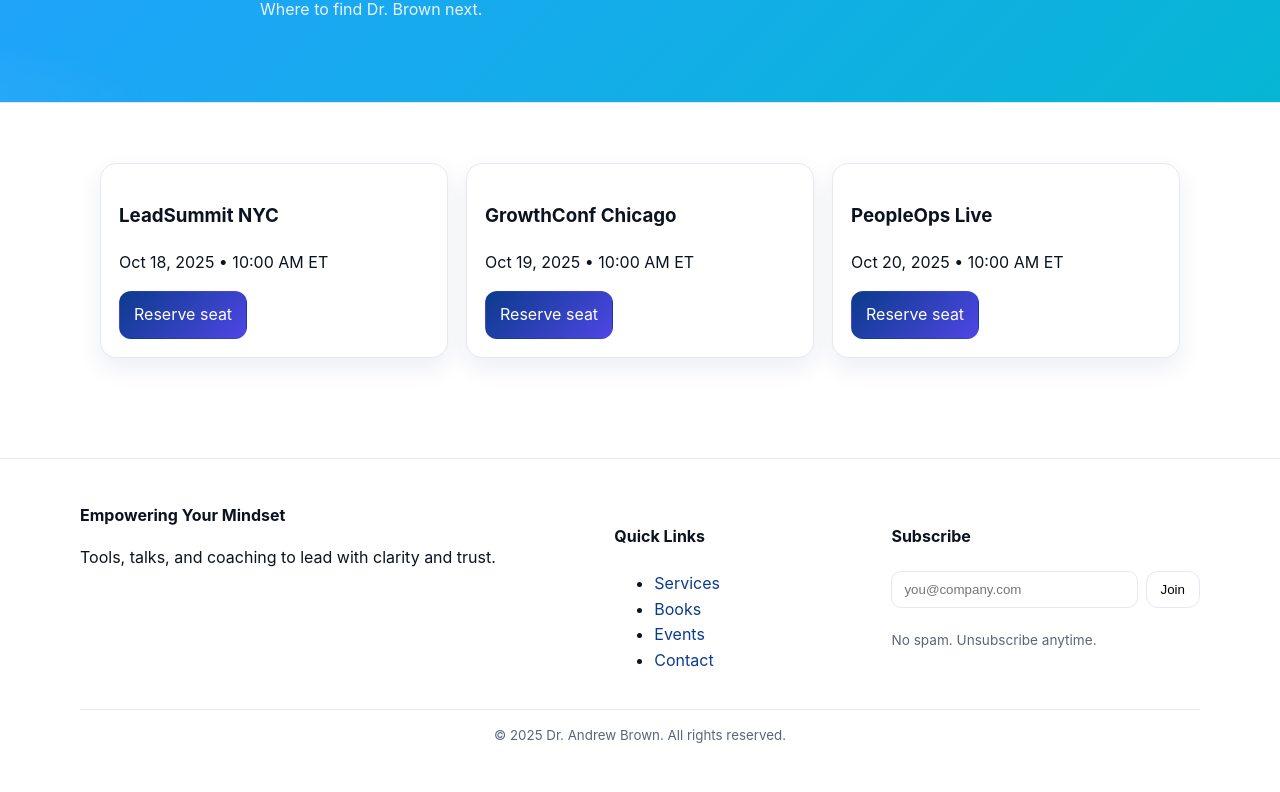
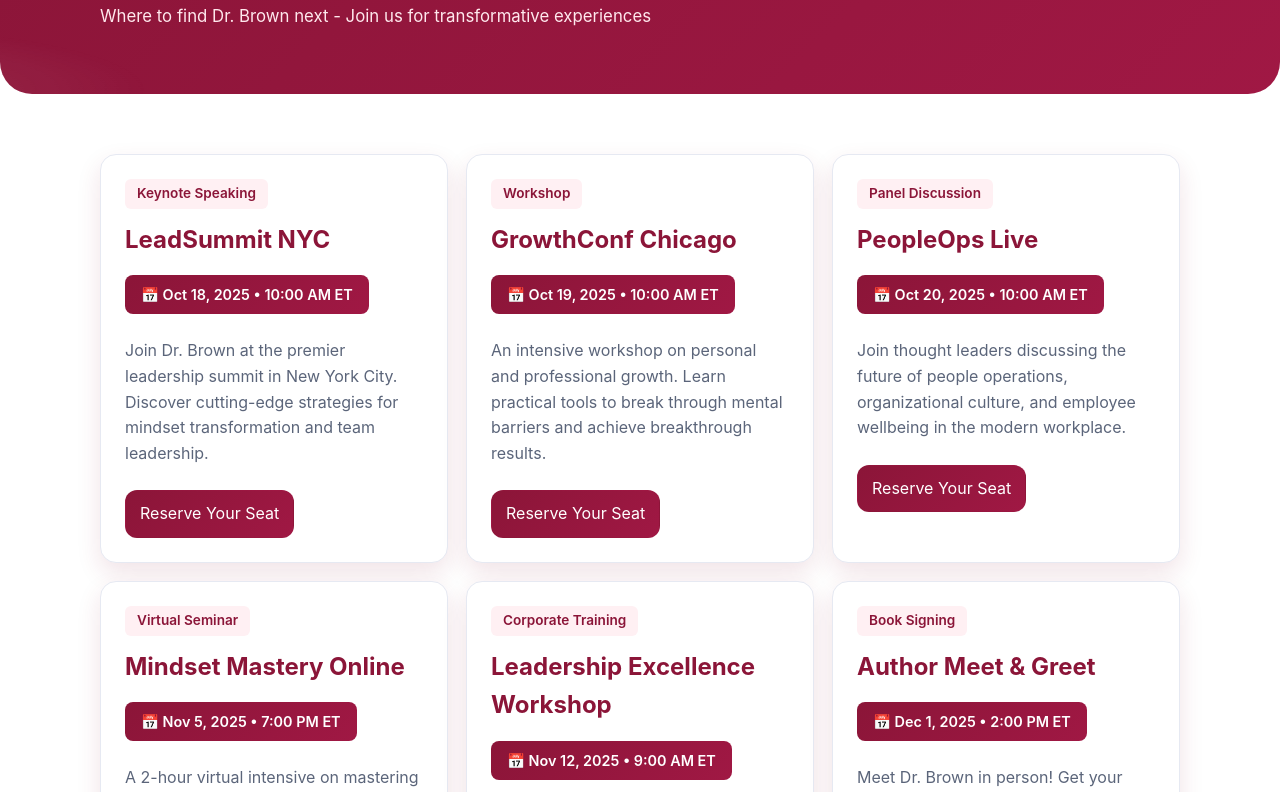
Before and after one commit to star11293/NEw-Wbesite-finale, a plain HTML site: page events.html in a window 1280 px wide. Shown: the part 214-1006 px from the top of the page. Before the commit the page ends 974 px from the top, so only its background shows below. Drawn offline with Linux system fonts and the light colour scheme.

Commit message:
Update events.html

```diff
--- a/events.html
+++ b/events.html
@@ -1,86 +1,285 @@
-<!doctype html><html lang="en"><head>
-<meta charset="utf-8"><meta name="viewport" content="width=device-width, initial-scale=1">
+<!doctype html>
+<html lang="en">
+<head>
+<meta charset="utf-8">
+<meta name="viewport" content="width=device-width, initial-scale=1">
 <title>Events • Empowering Your Mindset</title>
-<style>:root{--bg:#ffffff;--text:#0b1220;--muted:#5b657a;--brand:#0b3b8c;--brand-2:#4f46e5;--border:#e6e9f2;--shadow:0 10px 25px rgba(12,36,99,.08);--accent-start:#0b3b8c;--accent-end:#4f46e5}
-.page-about{--accent-start:#0f9fb3;--accent-end:#1e5bd7}.page-services{--accent-start:#d19c00;--accent-end:#f59e0b}.page-books{--accent-start:#6d28d9;--accent-end:#1d4ed8}.page-events{--accent-start:#22a2ff;--accent-end:#06b6d4}.page-contact{--accent-start:#10b981;--accent-end:#2563eb}
-*{box-sizing:border-box}html,body{margin:0;padding:0}body{font-family:Inter,system-ui,-apple-system,Segoe UI,Roboto,Arial,sans-serif;color:var(--text);background:var(--bg);line-height:1.6}
-a{color:var(--brand);text-decoration:none}a:hover{text-decoration:underline}.container{max-width:1120px;margin-inline:auto;padding:0 20px}.sr-only{position:absolute;width:1px;height:1px;overflow:hidden;clip:rect(0 0 0 0);white-space:nowrap}
-.site-header{position:sticky;top:0;backdrop-filter:saturate(160%) blur(8px);border-bottom:1px solid var(--border);z-index:50;background:rgba(255,255,255,.85)}.header-inner{display:flex;align-items:center;justify-content:space-between;padding:12px 0}
-.brand{display:flex;align-items:center;gap:10px;font-weight:900;color:var(--text)}.brand-text{font-weight:900}.site-nav ul{display:flex;align-items:center;gap:12px;list-style:none;margin:0;padding:0}
-.site-nav a{display:inline-block;padding:8px 12px;border-radius:10px}.site-nav a:hover{background:#f5f7ff;text-decoration:none}.nav-toggle{display:none;background:none;border:0;cursor:pointer;line-height:0}
+<style>
+:root{
+  --bg:#ffffff;
+  --text:#0b1220;
+  --muted:#5b657a;
+  --brand:#8B1538;
+  --brand-2:#a01844;
+  --border:#e6e9f2;
+  --shadow:0 10px 25px rgba(139,21,56,.12);
+  --accent-start:#8B1538;
+  --accent-end:#a01844;
+}
+
+*{box-sizing:border-box}
+html,body{margin:0;padding:0}
+body{
+  font-family:Inter,system-ui,-apple-system,Segoe UI,Roboto,Arial,sans-serif;
+  color:var(--text);
+  background:var(--bg);
+  line-height:1.6;
+}
+
+a{color:var(--brand);text-decoration:none}
+a:hover{text-decoration:underline}
+.container{max-width:1120px;margin-inline:auto;padding:0 20px}
+
+.site-header{
+  position:sticky;
+  top:0;
+  backdrop-filter:saturate(160%) blur(8px);
+  border-bottom:1px solid var(--border);
+  z-index:50;
+  background:rgba(255,255,255,.85);
+}
+.header-inner{display:flex;align-items:center;justify-content:space-between;padding:12px 0}
+.brand{display:flex;align-items:center;gap:10px;font-weight:900;color:var(--text)}
+.brand-text{
+  font-weight:900;
+  background:linear-gradient(90deg,var(--accent-start),var(--accent-end));
+  -webkit-background-clip:text;
+  background-clip:text;
+  color:transparent;
+}
+
+.site-nav ul{display:flex;align-items:center;gap:12px;list-style:none;margin:0;padding:0}
+.site-nav a{display:inline-block;padding:8px 12px;border-radius:10px;transition:all 0.2s}
+.site-nav a:hover{background:#fff0f3;text-decoration:none;color:var(--brand)}
+.nav-toggle{display:none;background:none;border:0;cursor:pointer;line-height:0}
 .nav-toggle .bar{display:block;width:24px;height:2px;background:#111;margin:5px 0;border-radius:2px}
-@media (max-width:900px){.site-nav ul{position:absolute;right:16px;top:60px;background:#fff;border:1px solid var(--border);border-radius:16px;box-shadow:var(--shadow);padding:10px;display:none;flex-direction:column;align-items:flex-start;width:260px}.site-nav ul.open{display:flex}.nav-toggle{display:inline-flex}}
-.btn{display:inline-flex;align-items:center;justify-content:center;gap:8px;border:1px solid var(--border);background:#fff;padding:10px 14px;border-radius:12px;cursor:pointer;transition:transform .08s ease,background .15s,box-shadow .15s}
-.btn:hover{transform:translateY(-1px);box-shadow:0 10px 18px rgba(12,36,99,.10)}.btn-primary{background:linear-gradient(135deg,var(--brand),var(--brand-2));color:#fff;border-color:transparent}.btn-invert{background:#fff;color:var(--brand);border-color:transparent}.btn-ghost{background:transparent;border-color:transparent}.btn-outline{background:transparent;border-color:var(--border)}
-.btn:focus-visible{outline:2px solid var(--brand);outline-offset:2px}
-.hero{color:#fff;padding:64px 0;border-bottom-left-radius:32px;border-bottom-right-radius:32px;position:relative;overflow:hidden;background:linear-gradient(135deg,var(--accent-start),var(--accent-end))}
-.hero::before{content:"";position:absolute;inset:-30%;background:radial-gradient(40% 40% at 70% 20%,rgba(255,255,255,.18),transparent 60%),radial-gradient(30% 30% at 10% 80%,rgba(255,255,255,.12),transparent 60%);animation:drift 18s ease-in-out infinite alternate;transform:translate3d(0,var(--parallax,0px),0)}
-@keyframes drift{0%{opacity:.9;transform:translate3d(-2%,var(--parallax,0px),0)}100%{opacity:.9;transform:translate3d(2%,var(--parallax,0px),0)}}
-.hero-grid{display:grid;grid-template-columns:1.2fr .8fr;gap:32px;align-items:center}.hero h1{line-height:1.1;margin:8px 0 6px;font-size:clamp(32px,5vw,56px)}.hero p{max-width:56ch;color:#eef3ff}
-.cta-row{display:flex;flex-wrap:wrap;gap:10px;margin:16px 0 6px}.stats{display:grid;grid-template-columns:repeat(3,1fr);gap:18px;margin-top:18px}.stat{background:rgba(255,255,255,.12);border:1px solid rgba(255,255,255,.25);padding:14px;border-radius:16px;text-align:center}.counter{font-weight:900;font-size:clamp(28px,4vw,42px)}
-.hero-media{min-height:260px;border-radius:20px;border:1px solid rgba(255,255,255,.35);background:rgba(0,0,0,.15);display:grid;place-items:center}.play{display:inline-flex;gap:8px;align-items:center;color:#fff;background:transparent;border:1px solid rgba(255,255,255,.4);padding:10px 14px;border-radius:12px}
-.section{padding:60px 0}.section.alt{background:#f9fbff}.section-head{margin-bottom:20px;display:flex;align-items:center;gap:10px}.section h2{font-size:clamp(22px,3.2vw,34px);margin:0 0 6px}
-.cards-3{display:grid;grid-template-columns:repeat(3,1fr);gap:18px}.card{background:#fff;border:1px solid var(--border);border-radius:16px;box-shadow:var(--shadow);padding:18px;transition:transform .18s ease,box-shadow .18s}.card:hover{transform:translateY(-2px);box-shadow:0 16px 36px rgba(12,36,99,.14)}
-.media-card{display:grid;grid-template-columns:120px 1fr;gap:14px}.book-cover{background:linear-gradient(135deg,#e8ecff,#f9fbff);border:1px solid var(--border);border-radius:10px;aspect-ratio:3/4}
-.testimonial{max-width:760px;margin:0 auto;text-align:center}.testimonial blockquote{font-size:clamp(18px,2.6vw,26px);font-weight:700}.author{color:var(--muted);margin-top:6px}.dots{display:flex;gap:8px;justify-content:center;margin-top:12px}.dots button{width:8px;height:8px;border-radius:999px;border:0;background:#d7dcf0;cursor:pointer}.dots button[aria-selected="true"]{background:var(--brand)}
-.grid-2{display:grid;grid-template-columns:1fr 1fr;gap:18px}.stack label{display:grid;gap:6px;margin:8px 0}.stack input,.stack textarea{border:1px solid var(--border);border-radius:10px;padding:10px 12px;font:inherit;width:100%}.muted{color:var(--muted)}.small{font-size:.85rem}.quiz label{display:flex;gap:8px;margin:8px 0}.quiz-result{margin-top:12px;padding:12px;border:1px dashed var(--border);border-radius:12px;min-height:40px}
-.lead-magnet{position:fixed;inset:0;display:grid;place-items:center;background:rgba(0,0,0,.55)}.lead-dialog{background:#fff;border-radius:16px;padding:20px;max-width:620px;width:92%;box-shadow:var(--shadow);opacity:0;transform:translateY(8px);transition:opacity .2s ease,transform .2s ease}.lead-magnet[data-open="true"] .lead-dialog{opacity:1;transform:translateY(0)}.lead-head{display:flex;align-items:center;justify-content:space-between}.close{background:transparent;border:0;font-size:18px;cursor:pointer}
-.page-hero{padding:64px 0;background:linear-gradient(135deg,var(--accent-start),var(--accent-end));border-bottom:1px solid var(--border);color:#fff;position:relative;overflow:hidden}.page-hero::before{content:"";position:absolute;inset:-30%;background:radial-gradient(40% 40% at 70% 20%,rgba(255,255,255,.16),transparent 60%),radial-gradient(30% 30% at 10% 80%,rgba(255,255,255,.10),transparent 60%);animation:drift 18s ease-in-out infinite alternate;transform:translate3d(0,var(--parallax,0px),0)}.page-hero .lead{color:#eef3ff}.narrow{max-width:800px}
-.reveal{opacity:0;transform:translateY(10px);transition:opacity .4s ease,transform .4s ease}.reveal.visible{opacity:1;transform:translateY(0)}
-.site-footer{border-top:1px solid var(--border);padding:24px 0 0;margin-top:40px;background:#fff}.footer-grid{display:grid;grid-template-columns:2fr 1fr 1.2fr;gap:20px;padding:20px 0}.brand-footer{display:flex;gap:8px;align-items:center}.fineprint{padding:12px 0;border-top:1px solid var(--border);text-align:center;color:var(--muted)}.subscribe{display:grid;grid-template-columns:1fr auto;gap:8px}.subscribe input{border:1px solid var(--border);border-radius:10px;padding:10px 12px}
-@media (max-width:900px){.hero-grid{grid-template-columns:1fr}.stats{grid-template-columns:repeat(3,minmax(0,1fr))}.cards-3{grid-template-columns:1fr}.media-card{grid-template-columns:1fr}.grid-2{grid-template-columns:1fr}}
-</style></head>
-<body class="page-events">
+
+.btn{
+  display:inline-flex;
+  align-items:center;
+  justify-content:center;
+  gap:8px;
+  border:1px solid var(--border);
+  background:#fff;
+  padding:10px 14px;
+  border-radius:12px;
+  cursor:pointer;
+  transition:transform .08s ease,background .15s,box-shadow .15s;
+  text-decoration:none;
+}
+.btn:hover{transform:translateY(-1px);box-shadow:0 10px 18px rgba(139,21,56,.15)}
+.btn-primary{
+  background:linear-gradient(135deg,var(--brand),var(--brand-2));
+  color:#fff;
+  border-color:transparent;
+}
+
+.page-hero{
+  padding:64px 0;
+  background:linear-gradient(135deg,var(--accent-start),var(--accent-end));
+  color:#fff;
+  position:relative;
+  overflow:hidden;
+  border-bottom-left-radius:32px;
+  border-bottom-right-radius:32px;
+}
+.page-hero::before{
+  content:"";
+  position:absolute;
+  inset:-30%;
+  background:radial-gradient(40% 40% at 70% 20%,rgba(255,255,255,.18),transparent 60%),
+             radial-gradient(30% 30% at 10% 80%,rgba(255,255,255,.12),transparent 60%);
+  animation:drift 18s ease-in-out infinite alternate;
+}
+@keyframes drift{
+  0%{opacity:.9;transform:translate3d(-2%,0,0)}
+  100%{opacity:.9;transform:translate3d(2%,0,0)}
+}
+.page-hero h1{font-size:clamp(2rem,4vw,3rem);margin:0 0 .5rem}
+.page-hero .lead{color:#ffe8ed;font-size:1.05rem;margin:0}
+
+.section{padding:60px 0}
+.cards-3{
+  display:grid;
+  grid-template-columns:repeat(3,1fr);
+  gap:18px;
+}
+.card{
+  background:#fff;
+  border:1px solid var(--border);
+  border-radius:16px;
+  box-shadow:var(--shadow);
+  padding:24px;
+  transition:transform .18s ease,box-shadow .18s;
+}
+.card:hover{
+  transform:translateY(-5px);
+  box-shadow:0 16px 36px rgba(139,21,56,.18);
+}
+.card h3{
+  color:var(--brand);
+  margin:0 0 1rem;
+  font-size:1.5rem;
+}
+.card p{
+  color:var(--muted);
+  margin:0.5rem 0 1.5rem;
+}
+
+.event-date{
+  display:inline-block;
+  background:linear-gradient(135deg,var(--brand),var(--brand-2));
+  color:#fff;
+  padding:0.5rem 1rem;
+  border-radius:8px;
+  font-weight:600;
+  font-size:0.9rem;
+  margin-bottom:1rem;
+}
+
+.event-type{
+  display:inline-block;
+  background:#fff0f3;
+  color:var(--brand);
+  padding:0.25rem 0.75rem;
+  border-radius:6px;
+  font-size:0.85rem;
+  font-weight:600;
+  margin-bottom:0.75rem;
+}
+
+@media (max-width:900px){
+  .site-nav ul{
+    position:absolute;
+    right:16px;
+    top:60px;
+    background:#fff;
+    border:1px solid var(--border);
+    border-radius:16px;
+    box-shadow:var(--shadow);
+    padding:10px;
+    display:none;
+    flex-direction:column;
+    align-items:flex-start;
+    width:260px;
+  }
+  .site-nav ul.open{display:flex}
+  .nav-toggle{display:inline-flex}
+  .cards-3{grid-template-columns:1fr}
+}
+</style>
+</head>
+<body>
 <header class="site-header" role="banner">
   <div class="container header-inner">
-    <a class="brand" href="index.html" aria-label="Empowering Your Mindset home"><span class="brand-text">Empowering Your Mindset</span></a>
+    <a class="brand" href="index.html" aria-label="Empowering Your Mindset home">
+      <span class="brand-text">Empowering Your Mindset</span>
+    </a>
     <nav class="site-nav" role="navigation" aria-label="Primary">
-      <button class="nav-toggle" aria-expanded="false" aria-controls="nav-menu" aria-label="Toggle menu"><span class="bar"></span><span class="bar"></span><span class="bar"></span></button>
+      <button class="nav-toggle" aria-expanded="false" aria-controls="nav-menu" aria-label="Toggle menu">
+        <span class="bar"></span><span class="bar"></span><span class="bar"></span>
+      </button>
       <ul id="nav-menu">
-        <li><a href="index.html" >Home</a></li>
-        <li><a href="about.html" >About</a></li>
-        <li><a href="services.html" >Services</a></li>
-        <li><a href="books.html" >Books</a></li>
+        <li><a href="index.html">Home</a></li>
+        <li><a href="about.html">About</a></li>
+        <li><a href="services.html">Services</a></li>
+        <li><a href="books.html">Books</a></li>
         <li><a href="events.html" style="font-weight:700;">Events</a></li>
-        <li><a href="contact.html" >Contact</a></li>
+        <li><a href="contact.html">Contact</a></li>
         <li><a class="btn btn-primary" href="contact.html#booking">Book Speaking</a></li>
       </ul>
     </nav>
   </div>
 </header>
-<main id="main">
-<section class="page-hero reveal"><div class="container narrow"><h1>Events</h1><p class="lead">Where to find Dr. Brown next.</p></div></section>
-<section class="section reveal"><div class="container cards-3">
-<article class="card" id="nyc"><h3>LeadSummit NYC</h3><p>Oct 18, 2025 • 10:00 AM ET</p><a class="btn btn-primary" href="#">Reserve seat</a></article>
-<article class="card" id="chi"><h3>GrowthConf Chicago</h3><p>Oct 19, 2025 • 10:00 AM ET</p><a class="btn btn-primary" href="#">Reserve seat</a></article>
-<article class="card" id="pol"><h3>PeopleOps Live</h3><p>Oct 20, 2025 • 10:00 AM ET</p><a class="btn btn-primary" href="#">Reserve seat</a></article>
-</div></section>
+
+<main>
+  <section class="page-hero">
+    <div class="container">
+      <h1>Upcoming Events</h1>
+      <p class="lead">Where to find Dr. Brown next - Join us for transformative experiences</p>
+    </div>
+  </section>
+
+  <section class="section">
+    <div class="container">
+      <div class="cards-3">
+        <article class="card" id="nyc">
+          <span class="event-type">Keynote Speaking</span>
+          <h3>LeadSummit NYC</h3>
+          <div class="event-date">📅 Oct 18, 2025 • 10:00 AM ET</div>
+          <p>Join Dr. Brown at the premier leadership summit in New York City. Discover cutting-edge strategies for mindset transformation and team leadership.</p>
+          <a class="btn btn-primary" href="contact.html#booking">Reserve Your Seat</a>
+        </article>
+
+        <article class="card" id="chi">
+          <span class="event-type">Workshop</span>
+          <h3>GrowthConf Chicago</h3>
+          <div class="event-date">📅 Oct 19, 2025 • 10:00 AM ET</div>
+          <p>An intensive workshop on personal and professional growth. Learn practical tools to break through mental barriers and achieve breakthrough results.</p>
+          <a class="btn btn-primary" href="contact.html#booking">Reserve Your Seat</a>
+        </article>
+
+        <article class="card" id="pol">
+          <span class="event-type">Panel Discussion</span>
+          <h3>PeopleOps Live</h3>
+          <div class="event-date">📅 Oct 20, 2025 • 10:00 AM ET</div>
+          <p>Join thought leaders discussing the future of people operations, organizational culture, and employee wellbeing in the modern workplace.</p>
+          <a class="btn btn-primary" href="contact.html#booking">Reserve Your Seat</a>
+        </article>
+
+        <article class="card">
+          <span class="event-type">Virtual Seminar</span>
+          <h3>Mindset Mastery Online</h3>
+          <div class="event-date">📅 Nov 5, 2025 • 7:00 PM ET</div>
+          <p>A 2-hour virtual intensive on mastering your mindset. Perfect for busy professionals who want to transform their thinking from anywhere.</p>
+          <a class="btn btn-primary" href="contact.html#booking">Register Now</a>
+        </article>
+
+        <article class="card">
+          <span class="event-type">Corporate Training</span>
+          <h3>Leadership Excellence Workshop</h3>
+          <div class="event-date">📅 Nov 12, 2025 • 9:00 AM ET</div>
+          <p>Full-day corporate training designed for executive teams. Develop high-trust leadership skills and create a culture of excellence.</p>
+          <a class="btn btn-primary" href="contact.html#booking">Book for Your Team</a>
+        </article>
+
+        <article class="card">
+          <span class="event-type">Book Signing</span>
+          <h3>Author Meet & Greet</h3>
+          <div class="event-date">📅 Dec 1, 2025 • 2:00 PM ET</div>
+          <p>Meet Dr. Brown in person! Get your books signed and engage in an intimate Q&A session about mindset transformation and personal growth.</p>
+          <a class="btn btn-primary" href="contact.html#booking">RSVP Here</a>
+        </article>
+      </div>
+
+      <div style="margin-top:4rem;text-align:center;padding:3rem;background:linear-gradient(135deg,rgba(139,21,56,.1),rgba(139,21,56,.05));border-radius:20px">
+        <h2 style="color:var(--brand);margin-bottom:1rem">Want Dr. Brown at Your Event?</h2>
+        <p style="color:var(--muted);max-width:600px;margin:0 auto 2rem">
+          Book Dr. Andrew Brown for your next conference, corporate event, or workshop. Available for keynote speaking, training sessions, and custom programs.
+        </p>
+        <a href="services.html#booking" class="btn btn-primary" style="font-size:1.1rem">Book Now</a>
+      </div>
+    </div>
+  </section>
 </main>
-<footer class="site-footer" role="contentinfo">
-  <div class="container footer-grid">
-    <div><div class="brand-footer"><strong>Empowering Your Mindset</strong></div><p>Tools, talks, and coaching to lead with clarity and trust.</p></div>
-    <div><h4>Quick Links</h4><ul class="list-plain"><li><a href="services.html">Services</a></li><li><a href="books.html">Books</a></li><li><a href="events.html">Events</a></li><li><a href="contact.html">Contact</a></li></ul></div>
-    <div><h4>Subscribe</h4><form class="subscribe" data-enhance="true"><label class="sr-only" for="sub-email">Email</label><input id="sub-email" type="email" placeholder="you@company.com" required><button class="btn">Join</button><p class="small muted">No spam. Unsubscribe anytime.</p></form></div>
+
+<footer style="border-top:1px solid var(--border);padding:2rem 0;margin-top:3rem">
+  <div class="container">
+    <p style="text-align:center;color:var(--muted);margin:0">
+      © 2025 Dr. Andrew Brown. All rights reserved.
+    </p>
   </div>
-  <div class="container fineprint"><small>© 2025 Dr. Andrew Brown. All rights reserved.</small></div>
 </footer>
-<script>(function(){
-  const toggle=document.querySelector('.nav-toggle'),menu=document.getElementById('nav-menu');
-  if(toggle&&menu){
-    toggle.addEventListener('click',()=>{const open=menu.classList.toggle('open');toggle.setAttribute('aria-expanded',String(open));});
-    menu.querySelectorAll('a').forEach(a=>a.addEventListener('click',()=>{if(menu.classList.contains('open')){menu.classList.remove('open');toggle.setAttribute('aria-expanded','false');}}));
-  }
-  const leadWrap=document.querySelector('[data-lead]'); const opens=document.querySelectorAll('[data-open-lead]'); const closes=document.querySelectorAll('[data-close-lead]');
-  function openLead(){ if(!leadWrap) return; leadWrap.dataset.open="true"; leadWrap.removeAttribute('hidden'); }
-  function closeLead(){ if(!leadWrap) return; leadWrap.dataset.open="false"; leadWrap.setAttribute('hidden',''); }
-  opens.forEach(b=>b.addEventListener('click',openLead)); closes.forEach(b=>b.addEventListener('click',closeLead));
-  if(leadWrap){ leadWrap.addEventListener('click',e=>{ if(e.target===leadWrap) closeLead(); }); document.addEventListener('keydown',e=>{ if(e.key==='Escape') closeLead(); }); }
-  const counters=document.querySelectorAll('.counter'); const io=new IntersectionObserver(es=>{es.forEach(en=>{if(en.isIntersecting){const el=en.target,t=Number(el.getAttribute('data-target')),s=performance.now(),d=900; const tick=(x)=>{const p=Math.min(1,(x-s)/d); el.textContent=Math.floor(t*p).toLocaleString(); if(p<1) requestAnimationFrame(tick);}; requestAnimationFrame(tick); io.unobserve(el);}})},{threshold:.25}); counters.forEach(c=>io.observe(c));
-  const quotes=[{q:"Dr. Brown reframed how our leaders think.",a:"VP, Fortune 500 Retail"},{q:"Powerful, actionable, unforgettable.",a:"Conference Chair, LeadSummit"},{q:"Our teams deliver more with less stress.",a:"HR Director, Tech Scaleup"}];
-  const qEl=document.getElementById('testimonial-quote'), aEl=document.getElementById('testimonial-author'), dots=document.querySelectorAll('.dots button');
-  function render(i){ if(!qEl||!aEl||!dots.length) return; const it=quotes[i]; qEl.textContent=`“${it.q}”`; aEl.textContent=`— ${it.a}`; dots.forEach((d,di)=>d.setAttribute('aria-selected',String(di===i))); }
-  if(dots.length){ let idx=0; dots.forEach(d=>d.addEventListener('click',()=>{idx=Number(d.dataset.idx); render(idx);})); setInterval(()=>{idx=(idx+1)%quotes.length; render(idx);},3500); render(0); }
-  const reveals=document.querySelectorAll('.reveal'); const rio=new IntersectionObserver(es=>{es.forEach(en=>{ if(en.isIntersecting){ en.target.classList.add('visible'); rio.unobserve(en.target);} })},{threshold:.2}); reveals.forEach(el=>rio.observe(el));
-  function parallax(){ const sc=window.scrollY||window.pageYOffset; const px=Math.min(30, sc*0.08); document.documentElement.style.setProperty('--parallax', px+'px'); } window.addEventListener('scroll',parallax,{passive:true}); parallax();
-})();</script>
-</body></html
+
+<script>
+const toggle = document.querySelector('.nav-toggle');
+const menu = document.getElementById('nav-menu');
+if(toggle && menu){
+  toggle.addEventListener('click', () => {
+    const open = menu.classList.toggle('open');
+    toggle.setAttribute('aria-expanded', open ? 'true' : 'false');
+  });
+}
+</script>
+</body>
+</html>
```
